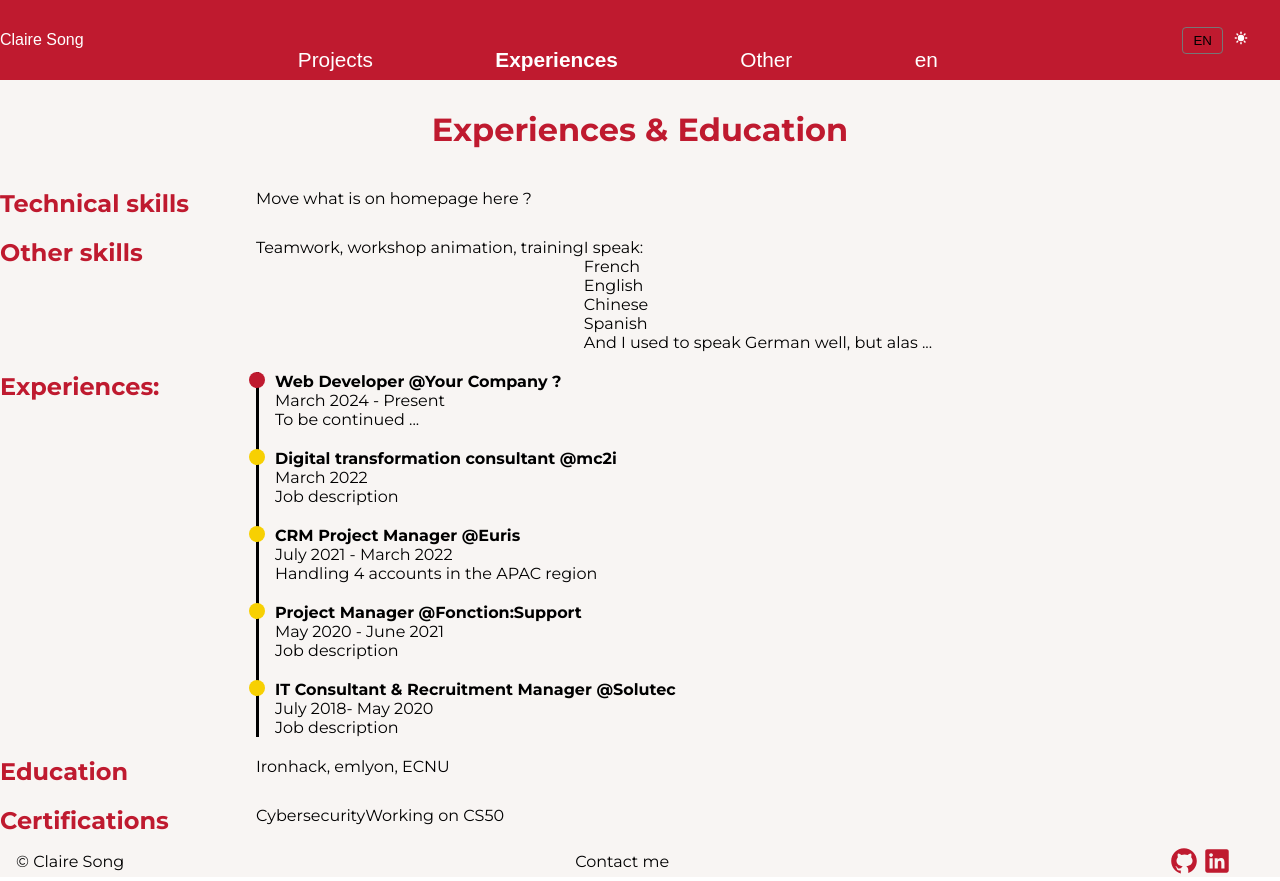
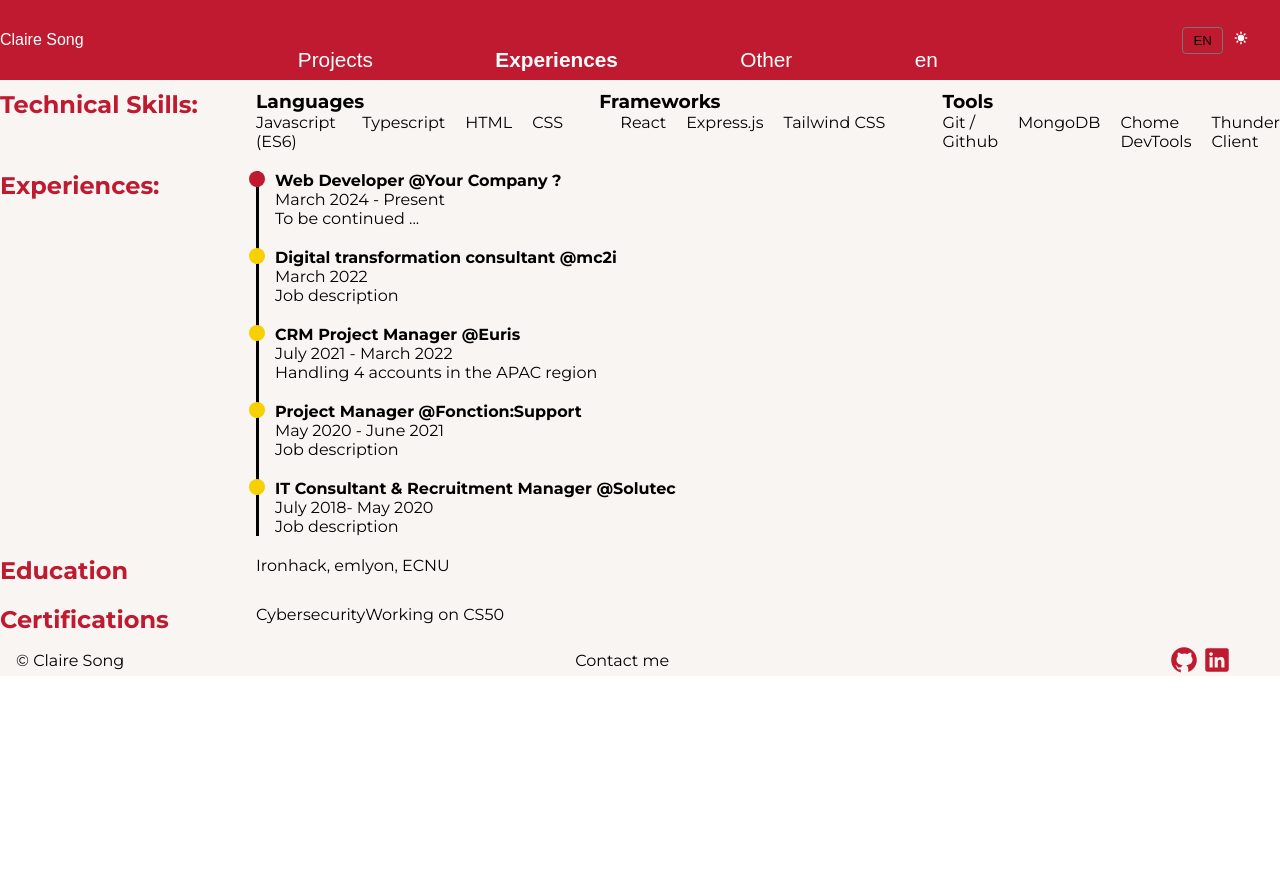
Before and after one commit to claire2d2/portfolio, a React (Vite) app: page /experiences in a window 1280 px wide. After the commit the page ends 800 px from the top, so only its background shows below. Built offline with nearby package versions, Linux system fonts and the light colour scheme; a web font is replaced by a local one.

Commit message:
restructuring homepage

```diff
--- a/src/App.tsx
+++ b/src/App.tsx
@@ -2,8 +2,7 @@ import { Routes, Route } from "react-router-dom";
 import Layout from "./layout/Layout";
 import Homepage from "./pages/Homepage";
 import Projects from "./components/Projects/Projects/Projects";
-import Experiences from "./pages/Experiences/Experiences";
-import Other from "./pages/Other/Other";
+import Experiences from "./components/Experiences/Experiences";
 import NotFound from "./pages/NotFound/NotFound";
 import "./App.css";
 
@@ -16,7 +15,6 @@ function App() {
             <Route index element={<Homepage />} />
             <Route path="/projects" element={<Projects />} />
             <Route path="/experiences" element={<Experiences />} />
-            <Route path="/other" element={<Other />} />
             <Route path="*" element={<NotFound />} />
           </Route>
         </Routes>
--- a/src/components/About/About.tsx
+++ b/src/components/About/About.tsx
@@ -1,4 +1,5 @@
 import useSettings from "../../context/useSettings";
+import "./About.css";
 
 const About = () => {
   const { language } = useSettings();
--- a/src/pages/Other/Other.tsx
+++ b/src/components/Contact/Contact.tsx
@@ -1,13 +1,6 @@
-import "./Other.css";
-const Other = () => {
-  // TODO do form and show confirmation message when message has been sent
+const Contact = () => {
   return (
-    <div className="Other">
-      <h2>More about me</h2>
-      <div>Languages</div>
-      <div>I like:</div>
-      <div>I dislike:</div>
-      <h2>Contact me:</h2>
+    <div>
       <form action="" id="contact">
         <div>
           Please note that this form is currently in construction, and will not
@@ -31,4 +24,4 @@ const Other = () => {
   );
 };
 
-export default Other;
+export default Contact;
--- /dev/null
+++ b/src/components/Details/Details.css
@@ -0,0 +1,14 @@
+.likes {
+  display: flex;
+  justify-content: space-between;
+  & div {
+    flex-basis: 50%;
+    text-align: center;
+  }
+}
+
+ul {
+  display: flex;
+  justify-content: center;
+  gap: 20px;
+}
--- /dev/null
+++ b/src/components/Details/Details.tsx
@@ -0,0 +1,35 @@
+import "./Details.css";
+const Details = () => {
+  return (
+    <div className="Details">
+      <div className="likes">
+        <div>
+          <h3>I like</h3>
+        </div>
+        <div>
+          <h3>I dislike</h3>
+        </div>
+      </div>
+      <div className="languages">
+        <h3>I speak</h3>
+        <ul>
+          <li>English</li>
+          <li>French</li>
+          <li>Chinese</li>
+        </ul>
+        <div>(y un poco español, si si!)</div>
+      </div>
+      <div>
+        <h3>Let's connect!</h3>
+        <ul>
+          <li>My linkedin</li>
+          <li>
+            <a href="https://github.com/claire2d2">Follow me on Github</a>
+          </li>
+        </ul>
+      </div>
+    </div>
+  );
+};
+
+export default Details;
--- a/src/pages/Experiences/Experiences.css
+++ b/src/components/Experiences/Experiences.css
@@ -1,12 +1,6 @@
 .Experiences {
   width: 100%;
   height: 100%;
-  & h1 {
-    font-size: 2rem;
-    color: var(--text-main);
-    text-align: center;
-    padding: 30px 0;
-  }
 }
 
 .exp-content {
--- a/src/pages/Experiences/Experiences.tsx
+++ b/src/components/Experiences/Experiences.tsx
@@ -2,23 +2,35 @@ import "./Experiences.css";
 const Experiences = () => {
   return (
     <div className="Experiences">
-      <h1>Experiences & Education</h1>
       <section className="part">
-        <h2>Technical skills</h2>
-        <div>Move what is on homepage here ?</div>
-      </section>
-      <section className="part">
-        <h2>Other skills</h2>
-        <div>Teamwork, workshop animation, training</div>
-        <div>
-          I speak:
-          <ul>
-            <li>French</li>
-            <li>English</li>
-            <li>Chinese</li>
-            <li>Spanish</li>
-            <li>And I used to speak German well, but alas ...</li>
-          </ul>
+        <h2>Technical Skills:</h2>
+        <div className="part-content">
+          <div className="skills">
+            <h3>Languages</h3>
+            <ul>
+              <li>Javascript (ES6)</li>
+              <li>Typescript</li>
+              <li>HTML</li>
+              <li>CSS</li>
+            </ul>
+          </div>
+          <div className="skills">
+            <h3>Frameworks</h3>
+            <ul>
+              <li>React</li>
+              <li>Express.js</li>
+              <li>Tailwind CSS</li>
+            </ul>
+          </div>
+          <div className="skills">
+            <h3>Tools</h3>
+            <ul>
+              <li>Git / Github</li>
+              <li>MongoDB</li>
+              <li>Chome DevTools</li>
+              <li>Thunder Client</li>
+            </ul>
+          </div>
         </div>
       </section>
       <section className="part">
--- a/src/pages/Homepage.tsx
+++ b/src/pages/Homepage.tsx
@@ -4,7 +4,10 @@ import { HashLink } from "react-router-hash-link";
 import useSettings from "../context/useSettings";
 
 import About from "../components/About/About";
+import Details from "../components/Details/Details";
 import Projects from "../components/Projects/Projects/Projects";
+import Experiences from "../components/Experiences/Experiences";
+import Contact from "../components/Contact/Contact";
 
 import "./Homepage.css";
 import meImg from "../assets/images/me.jpeg";
@@ -77,55 +80,21 @@ const Homepage = () => {
         </div>
       </section>
       <About />
-      <section className="part">
-        <h2>Skills:</h2>
-        <div className="part-content">
-          <div className="skills">
-            <h3>Languages</h3>
-            <ul>
-              <li>Javascript (ES6)</li>
-              <li>Typescript</li>
-              <li>HTML</li>
-              <li>CSS</li>
-            </ul>
-          </div>
-          <div className="skills">
-            <h3>Frameworks</h3>
-            <ul>
-              <li>React</li>
-              <li>Express.js</li>
-              <li>Tailwind CSS</li>
-            </ul>
-          </div>
-          <div className="skills">
-            <h3>Tools</h3>
-            <ul>
-              <li>Git / Github</li>
-              <li>MongoDB</li>
-              <li>Chome DevTools</li>
-              <li>Thunder Client</li>
-            </ul>
-          </div>
-        </div>
-      </section>
+      <Details />
       <Projects />
       <section className="project-section" id="projects"></section>
-
+      <Experiences />
       <section className="resume">
         <a href={resume} target="_blank">
           <div>My resume</div> <HiExternalLink />
         </a>
       </section>
-      <section>
-        Feel free to navigate the rest of the website to see more details about
-        my projects, my past experiences/education and my pastmes. I am
-        currently available to work for Paris-based or fully remote positions.
-        <div>
-          <HashLink smooth to="#top">
-            Scroll back to top
-          </HashLink>
-        </div>
-      </section>
+      <Contact />
+      <div>
+        <HashLink smooth to="#top">
+          Scroll back to top
+        </HashLink>
+      </div>
     </div>
   );
 };
--- a/src/pages/Other/Other.css
+++ /dev/null
@@ -1,13 +0,0 @@
-.Other {
-  & h2 {
-    font-size: 2rem;
-    color: var(--text-main);
-    text-align: center;
-    padding: 30px 0;
-  }
-}
-
-form {
-  display: flex;
-  flex-direction: column;
-}
```
Also changed, not shown: src/pages/Contact/Contact.tsx (deleted, +0 -7 lines), src/components/About/About.css (added).
